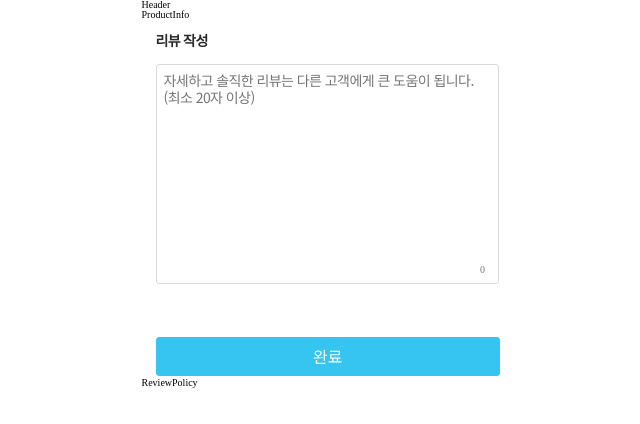
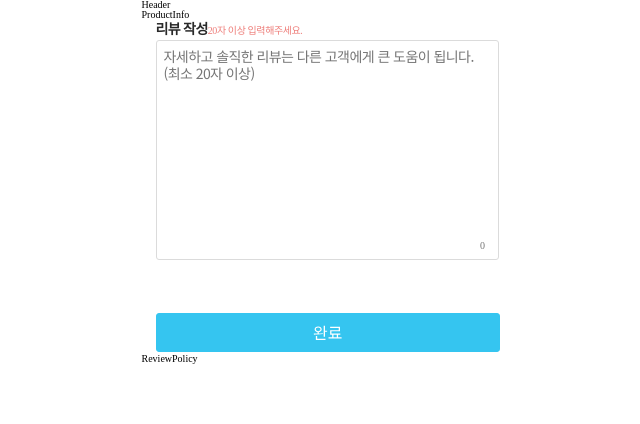
Before and after one commit to SOPT-CDSSeminar/frontend, a React (Create React App) app: page / in a window 1280 px wide. Shown: the top 424 px of the page, without its empty margins (311-951 px from the left). Built offline with nearby package versions, Linux system fonts and the light colour scheme.

Commit message:
[etc] 글자수 수정 중

```diff
--- a/src/components/Review/ReviewForm.tsx
+++ b/src/components/Review/ReviewForm.tsx
@@ -13,7 +13,9 @@ import { ICReviewFormCompletionBtn } from "../../asset/icon";
 import ReviewWrite from "./ReviewWrite";
 export default function ReviewForm() {
   const [reviewText, setReviewText] = useState<string>("");
-
+  const [isOver, setIsOver] = useState(false);
+  const [isMin, setIsMin] = useState(true);
+  // const check;
   const handleReviewText = (newReviewText: string) => {
     setReviewText(newReviewText);
   };
@@ -24,6 +26,9 @@ export default function ReviewForm() {
   return (
     <StReviewFormhWrapper>
       <StReviewh2>리뷰 작성</StReviewh2>
+      <StReviewErrorSpan>
+        {isOver ? "1000자 이하로 입력해주세요. " : isMin ? "20자 이상 입력해주세요." : ""}
+      </StReviewErrorSpan>
       <ReviewWrite reviewText={reviewText} handleReviewText={handleReviewText} />
       <ICReviewFormCompletionBtn onClick={handleRevireForm} />
     </StReviewFormhWrapper>
@@ -34,8 +39,13 @@ const StReviewFormhWrapper = styled.section`
 `;
 
 const StReviewh2 = styled.h2`
+  display: inline;
   width: 5.3rem;
   margin: 1.2rem 0rem;
   font-family: ${({ theme }) => theme.fonts.ohou_h2};
   color: ${({ theme }) => theme.colors.ohou_gray06};
 `;
+const StReviewErrorSpan = styled.span`
+  font-family: ${({ theme }) => theme.fonts.ohou_b5};
+  color: ${({ theme }) => theme.colors.ohou_red};
+`;
--- a/src/style/styled.d.ts
+++ b/src/style/styled.d.ts
@@ -12,6 +12,7 @@ declare module "Styled-components" {
       ohou_gray05: string;
       ohou_gray06: string;
       ohou_black: string;
+      ohou_red: string;
     };
     fonts: {
       ohou_h1: string;
--- a/src/style/theme.ts
+++ b/src/style/theme.ts
@@ -9,6 +9,7 @@ const colors = {
   ohou_gray05: "#424242",
   ohou_gray06: "#292929",
   ohou_black: "#000000",
+  ohou_red: "#EE7F7B",
 };
 
 const fonts = {
```
